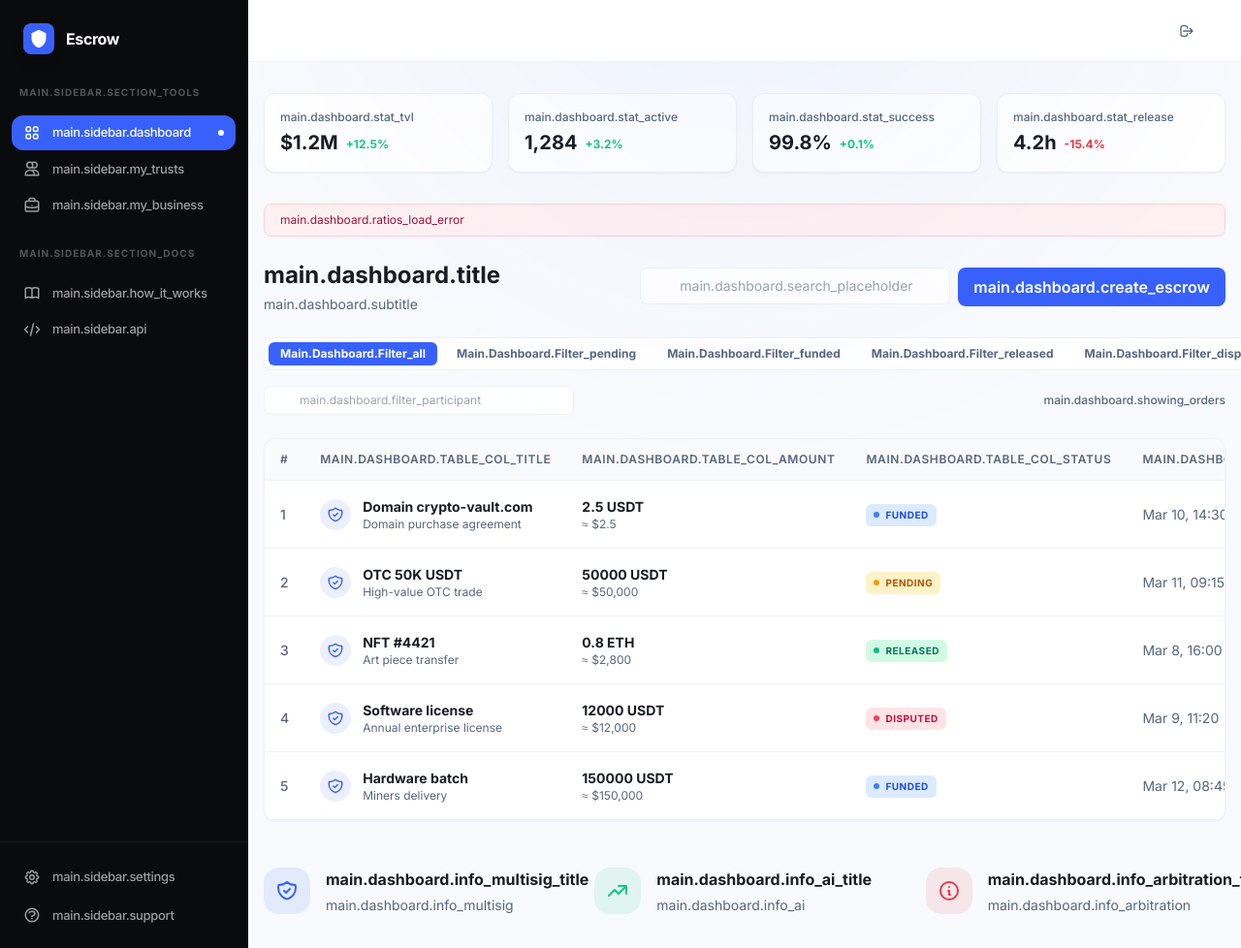
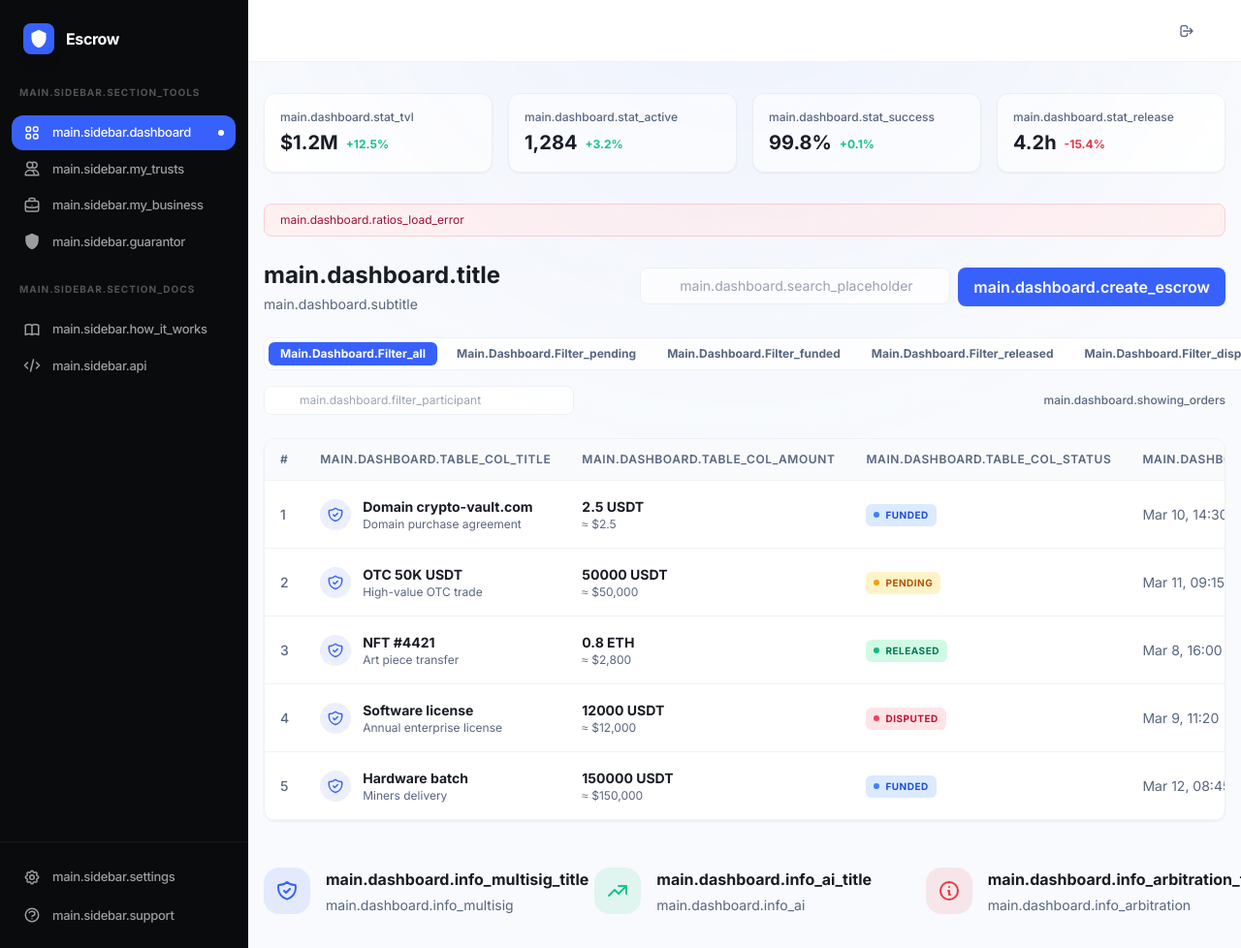
Before and after one commit to RuSwift/escrow, a FastAPI app: template web/templates/main/app.html in a window 1280 px wide. Shown: the whole page at 97% size. Run offline with FastAPI, Linux system fonts and the light colour scheme; the template is opened without the code that fills it, so the values that code supplies are empty; some libraries are stand-ins or nearby versions.

Commit message:
refactoring

```diff
--- a/web/main.py
+++ b/web/main.py
@@ -163,7 +163,7 @@ def create_app() -> FastAPI:
             space_subs_count = -1
             space_profile_filled = True
 
-        valid = ("dashboard", "my-trusts", "my-business", "how-it-works", "api", "settings", "support", "detail")
+        valid = ("dashboard", "my-trusts", "my-business", "guarantor", "how-it-works", "api", "settings", "support", "detail")
         if space_role == WalletUserSubRole.owner:
             valid = valid + ("space-roles", "space-profile")
         page = initial_page if initial_page in valid else "dashboard"
--- a/web/static/main/js/app.js
+++ b/web/static/main/js/app.js
@@ -76,7 +76,7 @@
     window.__SPACE_PROFILE_FILLED__ = spaceProfileFilled;
 
     var initialPage = (el.getAttribute('data-initial-page') || 'dashboard').trim();
-    var validPages = ['dashboard', 'my-trusts', 'my-business', 'how-it-works', 'api', 'settings', 'support', 'detail'];
+    var validPages = ['dashboard', 'my-trusts', 'my-business', 'guarantor', 'how-it-works', 'api', 'settings', 'support', 'detail'];
     if (spaceRole === 'owner') validPages.push('space-roles', 'space-profile');
     if (validPages.indexOf(initialPage) === -1) {
         initialPage = 'dashboard';
--- /dev/null
+++ b/web/static/main/js/guarantor.js
@@ -0,0 +1,103 @@
+/**
+ * Vue 2: панель гаранта — направления, гео, комиссии (заготовка UI).
+ */
+(function() {
+    Vue.component('guarantor', {
+        delimiters: ['[[', ']]'],
+        data: function() {
+            return {
+                commissionPercent: 2.5,
+                blocks: [
+                    { id: 'b1', paymentLabel: 'Alipay', currencyLabel: 'CNY' }
+                ]
+            };
+        },
+        methods: {
+            addBlock: function() {
+                this.blocks.push({
+                    id: 'b' + Date.now(),
+                    paymentLabel: '—',
+                    currencyLabel: '—'
+                });
+            }
+        },
+        template: [
+            '<div class="max-w-7xl mx-auto px-4 py-6 md:py-8">',
+            '  <div class="flex flex-col lg:flex-row gap-6 lg:gap-8 lg:items-start">',
+            '    <div class="flex-1 min-w-0 space-y-6">',
+            '      <div class="flex flex-col sm:flex-row sm:items-start sm:justify-between gap-4">',
+            '        <div class="min-w-0">',
+            '          <h1 class="text-xl md:text-2xl font-bold text-[#191d23] flex items-center gap-3">',
+            '            <span class="inline-flex w-9 h-9 md:w-10 md:h-10 rounded-xl bg-main-blue/10 text-main-blue items-center justify-center shrink-0">',
+            '              <svg class="w-5 h-5 md:w-6 md:h-6" fill="currentColor" viewBox="0 0 24 24"><path d="M12 1L3 5v6c0 5.55 3.84 10.74 9 12 5.16-1.26 9-6.45 9-12V5l-9-4z"/></svg>',
+            '            </span>',
+            '            <span>[[ $t(\'main.guarantor.title\') ]]</span>',
+            '          </h1>',
+            '          <p class="text-sm text-[#58667e] mt-1 max-w-2xl">[[ $t(\'main.guarantor.subtitle\') ]]</p>',
+            '        </div>',
+            '      </div>',
+            '      <section>',
+            '        <div class="flex flex-col sm:flex-row sm:items-center sm:justify-between gap-3 mb-4">',
+            '          <h2 class="text-sm font-bold text-[#191d23] tracking-tight">[[ $t(\'main.guarantor.section_directions\') ]]</h2>',
+            '          <button type="button" @click="addBlock" class="inline-flex items-center justify-center gap-2 px-4 py-2 rounded-lg text-sm font-semibold bg-main-blue text-white hover:opacity-90 transition-opacity shrink-0">',
+            '            <svg class="w-4 h-4" fill="none" stroke="currentColor" viewBox="0 0 24 24"><path stroke-linecap="round" stroke-linejoin="round" stroke-width="2" d="M12 4v16m8-8H4" /></svg>',
+            '            [[ $t(\'main.guarantor.add_block\') ]]',
+            '          </button>',
+            '        </div>',
+            '        <div class="space-y-4">',
+            '          <article v-for="(b, idx) in blocks" :key="b.id" class="rounded-xl border border-[#eff2f5] bg-white shadow-sm p-4 md:p-5">',
+            '            <div class="flex flex-wrap items-center gap-2 mb-4">',
+            '              <span class="inline-flex items-center gap-1.5 rounded-full bg-[#f8fafd] border border-[#eff2f5] px-3 py-1 text-xs font-semibold text-[#191d23]">',
+            '                <svg class="w-3.5 h-3.5 text-main-blue" fill="none" stroke="currentColor" viewBox="0 0 24 24"><path stroke-linecap="round" stroke-linejoin="round" stroke-width="2" d="M3 10h18M7 15h1m4 0h1m-7 4h12a3 3 0 003-3V8a3 3 0 00-3-3H6a3 3 0 00-3 3v8a3 3 0 003 3z" /></svg>',
+            '                [[ b.paymentLabel ]]',
+            '              </span>',
+            '              <span class="inline-flex items-center gap-1.5 rounded-full bg-[#f8fafd] border border-[#eff2f5] px-3 py-1 text-xs font-semibold text-[#191d23]">',
+            '                <svg class="w-3.5 h-3.5 text-main-blue" fill="none" stroke="currentColor" viewBox="0 0 24 24"><path stroke-linecap="round" stroke-linejoin="round" stroke-width="2" d="M3.055 11H5a2 2 0 012 2v1a2 2 0 002 2 2 2 0 012 2v2.945M8 3.935V5.5A2.5 2.5 0 0010.5 8h.5a2 2 0 012 2 2 2 0 104 0 2 2 0 012-2h1.064M15 20.488V18a2 2 0 012-2h3.064M21 12a9 9 0 11-18 0 9 9 0 0118 0z" /></svg>',
+            '                [[ b.currencyLabel ]]',
+            '              </span>',
+            '            </div>',
+            '            <div class="rounded-lg bg-[#f8fafd] border border-[#eff2f5] p-3 md:p-4">',
+            '              <div class="text-[10px] font-bold text-[#58667e] uppercase tracking-wider mb-2">[[ $t(\'main.guarantor.conditions_label\') ]]</div>',
+            '              <p class="text-sm text-[#191d23] leading-relaxed whitespace-pre-wrap">[[ idx === 0 ? $t(\'main.guarantor.sample_block_desc\') : $t(\'main.guarantor.placeholder_conditions\') ]]</p>',
+            '            </div>',
+            '          </article>',
+            '        </div>',
+            '      </section>',
+            '    </div>',
+            '    <aside class="w-full lg:w-80 shrink-0 space-y-4">',
+            '      <div class="rounded-xl border border-[#eff2f5] bg-white shadow-sm p-4 md:p-5">',
+            '        <div class="text-xs font-medium text-[#58667e] mb-2">[[ $t(\'main.guarantor.commission_card_label\') ]]</div>',
+            '        <div class="flex items-center gap-2 flex-wrap">',
+            '          <input v-model.number="commissionPercent" type="number" min="0" max="100" step="0.1" class="w-20 px-2 py-1.5 rounded-lg border border-[#eff2f5] text-sm font-bold text-main-blue text-center focus:outline-none focus:ring-2 focus:ring-main-blue/20" />',
+            '          <span class="text-sm text-[#58667e]">%</span>',
+            '        </div>',
+            '      </div>',
+            '      <div class="rounded-xl border border-[#0a0b0d]/10 bg-[#0a0b0d] text-white p-4 md:p-5 shadow-sm">',
+            '        <div class="flex items-start gap-3">',
+            '          <span class="inline-flex w-8 h-8 rounded-lg bg-main-blue/20 text-main-blue items-center justify-center shrink-0">',
+            '            <svg class="w-4 h-4" fill="none" stroke="currentColor" viewBox="0 0 24 24"><path stroke-linecap="round" stroke-linejoin="round" stroke-width="2" d="M13 16h-1v-4h-1m1-4h.01M21 12a9 9 0 11-18 0 9 9 0 0118 0z" /></svg>',
+            '          </span>',
+            '          <div class="min-w-0">',
+            '            <h3 class="text-sm font-bold mb-2">[[ $t(\'main.guarantor.rules_title\') ]]</h3>',
+            '            <ul class="text-xs text-white/80 space-y-2 list-disc list-inside leading-relaxed">',
+            '              <li>[[ $t(\'main.guarantor.rules_item_1\') ]]</li>',
+            '              <li>[[ $t(\'main.guarantor.rules_item_2\') ]]</li>',
+            '              <li>[[ $t(\'main.guarantor.rules_item_3\') ]]</li>',
+            '            </ul>',
+            '          </div>',
+            '        </div>',
+            '      </div>',
+            '      <div class="rounded-xl border border-main-blue/20 bg-main-blue/[0.06] p-4 md:p-5">',
+            '        <h3 class="text-sm font-bold text-[#191d23] mb-2">[[ $t(\'main.guarantor.verification_title\') ]]</h3>',
+            '        <p class="text-xs text-[#58667e] leading-relaxed mb-4">[[ $t(\'main.guarantor.verification_text\') ]]</p>',
+            '        <div class="inline-flex items-center gap-2 rounded-full bg-emerald-50 text-emerald-700 border border-emerald-200/80 px-3 py-1.5 text-xs font-semibold">',
+            '          <svg class="w-4 h-4 shrink-0" fill="none" stroke="currentColor" viewBox="0 0 24 24"><path stroke-linecap="round" stroke-linejoin="round" stroke-width="2" d="M5 13l4 4L19 7" /></svg>',
+            '          [[ $t(\'main.guarantor.status_active\') ]]',
+            '        </div>',
+            '      </div>',
+            '    </aside>',
+            '  </div>',
+            '</div>'
+        ].join('')
+    });
+})();
--- a/web/static/main/js/sidebar.js
+++ b/web/static/main/js/sidebar.js
@@ -19,6 +19,7 @@
         { page: 'dashboard', labelKey: 'main.sidebar.dashboard', section: 'tools' },
         { page: 'my-trusts', labelKey: 'main.sidebar.my_trusts', section: 'tools' },
         { page: 'my-business', labelKey: 'main.sidebar.my_business', section: 'tools' },
+        { page: 'guarantor', labelKey: 'main.sidebar.guarantor', section: 'tools' },
         { page: 'space-roles', labelKey: 'main.sidebar.roles', section: 'tools', ownerOnly: true },
         { page: 'space-profile', labelKey: 'main.sidebar.profile', section: 'tools', ownerOnly: true },
         { page: 'how-it-works', labelKey: 'main.sidebar.how_it_works', section: 'docs' },
@@ -230,6 +231,10 @@
             '      <svg class="w-[18px] h-[18px] mr-3 shrink-0" fill="none" stroke="currentColor" viewBox="0 0 24 24"><path stroke-linecap="round" stroke-linejoin="round" stroke-width="2" d="M21 13.255A23.931 23.931 0 0112 15c-3.183 0-6.22-.62-9-1.745M16 6V4a2 2 0 00-2-2h-4a2 2 0 00-2 2v2m4 6h.01M5 20h14a2 2 0 002-2V8a2 2 0 00-2-2H5a2 2 0 00-2 2v10a2 2 0 002 2z" /></svg>',
             '      <span class="text-[13px] font-medium tracking-tight">[[ $t(\'main.sidebar.my_business\') ]]</span>',
             '    </a>',
+            '    <a :href="pageHref(\'guarantor\')" data-page="guarantor" @click.prevent="go(\'guarantor\')" :class="currentPage === \'guarantor\' ? \'sidebar-item main-sidebar-item active\' : \'sidebar-item main-sidebar-item\'">',
+            '      <svg class="w-[18px] h-[18px] mr-3 shrink-0" fill="currentColor" viewBox="0 0 24 24"><path d="M12 1L3 5v6c0 5.55 3.84 10.74 9 12 5.16-1.26 9-6.45 9-12V5l-9-4z"/></svg>',
+            '      <span class="text-[13px] font-medium tracking-tight">[[ $t(\'main.sidebar.guarantor\') ]]</span>',
+            '    </a>',
             '    <a v-if="spaceRole === \'owner\'" :href="pageHref(\'space-roles\')" data-page="space-roles" @click.prevent="go(\'space-roles\')" :class="currentPage === \'space-roles\' ? \'sidebar-item main-sidebar-item active\' : \'sidebar-item main-sidebar-item\'">',
             '      <svg class="w-[18px] h-[18px] mr-3 shrink-0" fill="none" stroke="currentColor" viewBox="0 0 24 24"><path stroke-linecap="round" stroke-linejoin="round" stroke-width="2" d="M12 4.354a4 4 0 110 5.292M15 21H3v-1a6 6 0 0112 0v1zm0 0h6v-1a6 6 0 00-9-5.197M13 7a4 4 0 11-8 0 4 4 0 018 0z" /></svg>',
             '      <span class="text-[13px] font-medium tracking-tight">[[ $t(\'main.sidebar.roles\') ]]</span>',
--- a/web/templates/main/app.html
+++ b/web/templates/main/app.html
@@ -25,6 +25,7 @@
 <script src="/static/main/js/api-docs.js"></script>
 <script src="/static/main/js/my-trusts.js"></script>
 <script src="/static/main/js/my_business.js"></script>
+<script src="/static/main/js/guarantor.js"></script>
 <script src="/static/main/js/settings.js"></script>
 <script src="/static/main/js/support.js"></script>
 <script src="/static/main/js/deal-detail.js"></script>
```
Also changed, not shown: i18n/translations/en.json (+16 -0 lines), i18n/translations/ru.json (+16 -0 lines).
